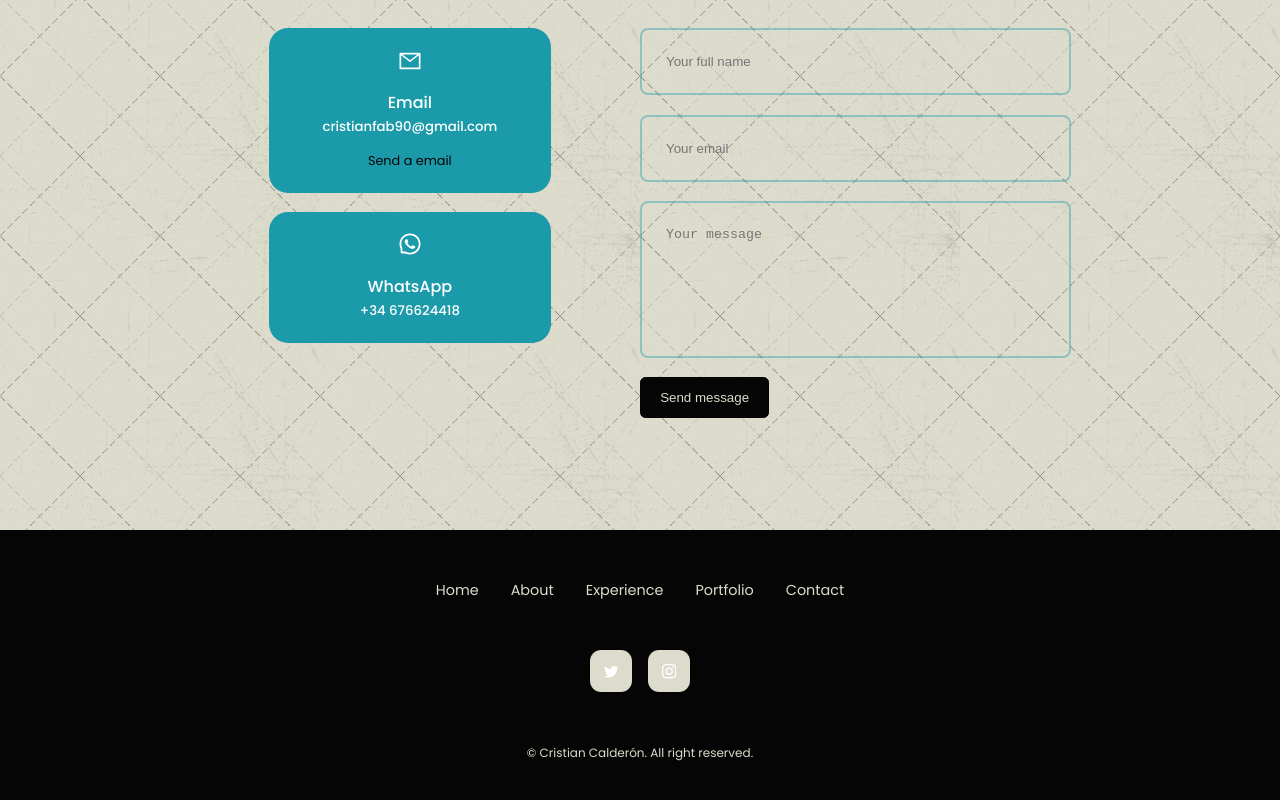
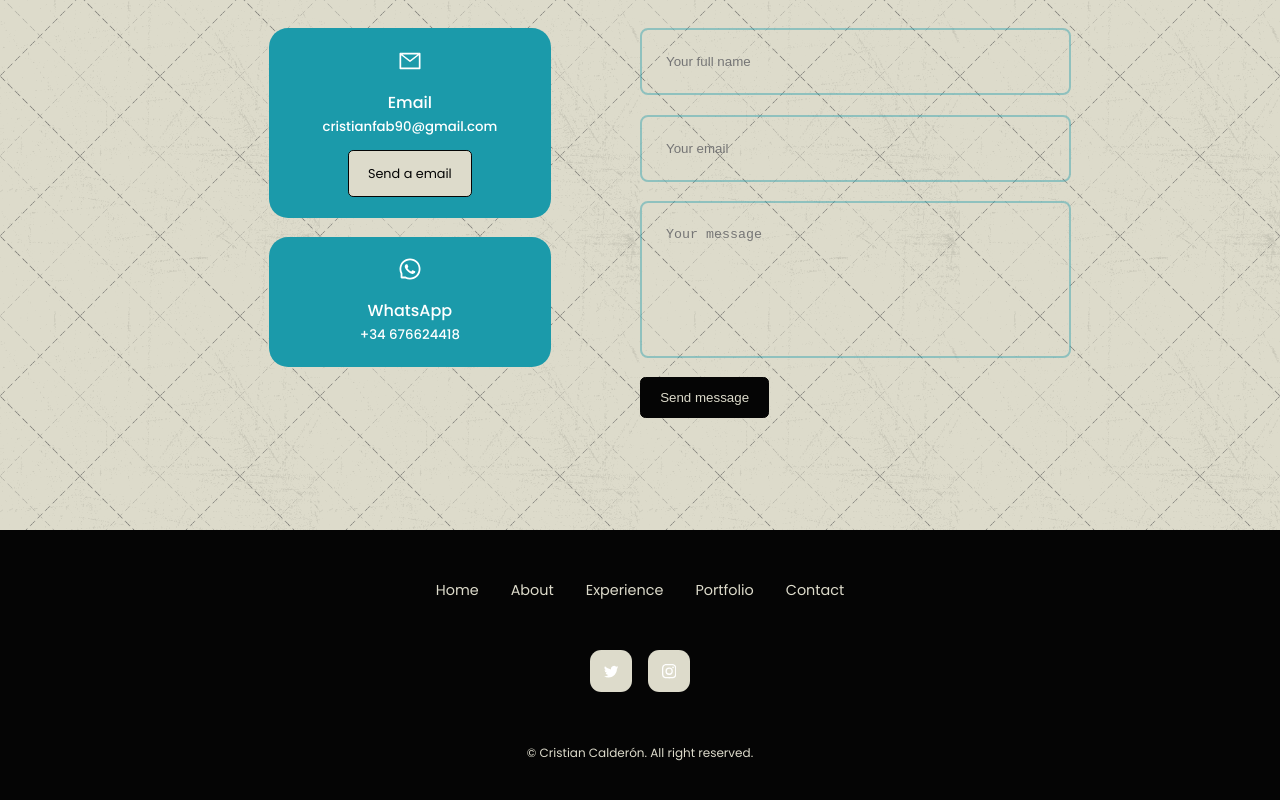
Before and after one commit to CRMAD15/Portfolio, a React (Create React App) app: page / in a window 1280 px wide. Shown: the part 3364-4164 px from the top of the page. Built offline with nearby package versions, Linux system fonts and the light colour scheme.

Commit message:
modify hover color btns

```diff
--- a/src/App.jsx
+++ b/src/App.jsx
@@ -15,7 +15,6 @@ function App() {
             <Nav />
             <About />
             <Experience />
-            {/* <Skills /> */}
             <Portfolio />
             <Contact />
             <Footer />
--- a/src/components/Contact/Contact.jsx
+++ b/src/components/Contact/Contact.jsx
@@ -29,7 +29,7 @@ function Contact() {
                         <AiOutlineMail className='contact_option-icon' />
                         <h4>Email</h4>
                         <h5>cristianfab90@gmail.com</h5>
-                        <a href="mailto:cristianfab90@gmail.com" target="_blank" rel='noreferrer'>Send a email</a>
+                        <a href="mailto:cristianfab90@gmail.com" target="_blank" rel='noreferrer' className='btn send-email'>Send a email</a>
                     </article>
                     <article className="contact_option">
                         <AiOutlineWhatsApp className='contact_option-icon' />
--- a/src/components/Contact/contact.css
+++ b/src/components/Contact/contact.css
@@ -49,8 +49,14 @@ textarea {
     background: transparent;
     border: 2px solid var(--color-primary-variant);
     resize: none;
-    color: var(--color-white);
+    color: black;
 }
+
+.send-email {
+    background: var(--color-bg);
+
+}
+
 
 /* =====================Media queries (medium devices) =====================*/
 @media screen and (max-width:1024px) {
--- a/src/index.css
+++ b/src/index.css
@@ -108,7 +108,7 @@ a :hover {
 
 .btn:hover {
     background: var(--color-white);
-    color: var(--color-bg);
+    color: var(--color-primary);
     border-color: transparent;
 }
 
```
